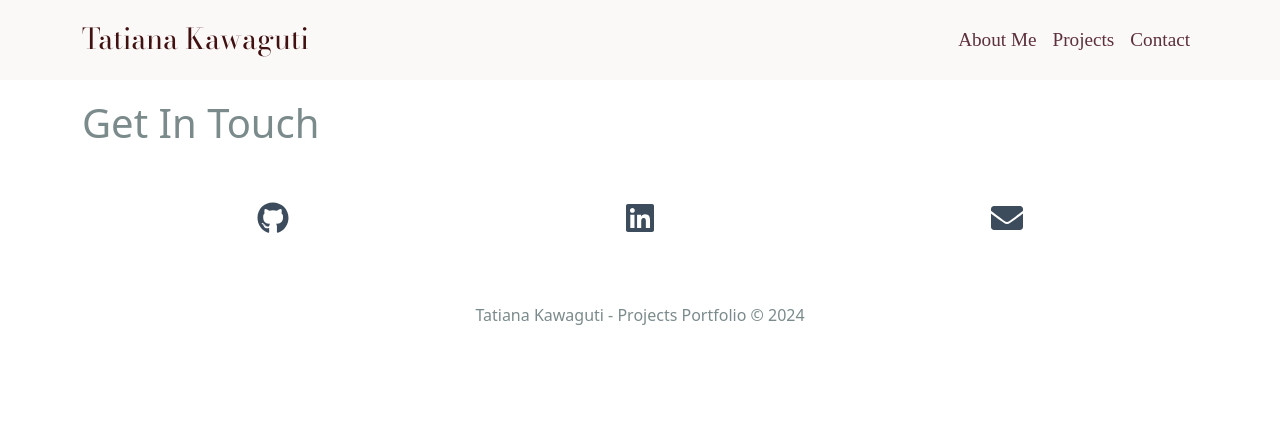
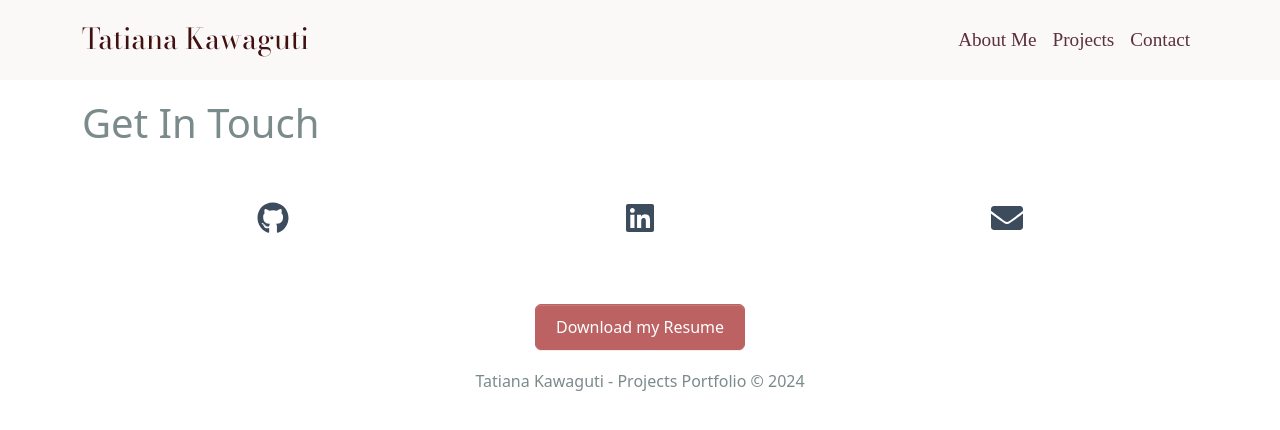
Before and after one commit to midorikawaguti/TatianaK-Portfolio, a React (Create React App) app in the folder frontend/: page /contact in a window 1280 px wide. Shown: the top 430 px of the page. Built offline with nearby package versions, Linux system fonts and the light colour scheme; a web font is replaced by a local one.

Commit message:
Added download CV in ContactScreen

```diff
--- a/frontend/src/App.js
+++ b/frontend/src/App.js
@@ -30,12 +30,24 @@ const App = () => {
 
 
 
+    const downloadCV = () => {
+      console.log('download CV')
+    const link = document.createElement("a");
+    link.href = "https://drive.google.com/file/d/1htVIzWOqoIWelq5NEkHVowjuJBdcfZLQ/view?usp=drive_link";
+    link.target = "_blank"; // Open in a new tab
+    link.download = "Tatiana_Kawaguti_Resume";
+    document.body.appendChild(link);
+    link.click();
+    document.body.removeChild(link);
+};
+
+
   return (
     <div>
       <Header scrollToSection={scrollToSection}/>
       <main className='py-3'>
         <Container>
-          <Outlet/>
+          <Outlet context={{downloadCV}}/>
         </Container>
         <Footer/>
       </main>
--- a/frontend/src/Screens/ContactScreen/ContactScreen.jsx
+++ b/frontend/src/Screens/ContactScreen/ContactScreen.jsx
@@ -1,10 +1,15 @@
 import React from 'react'
-import {Row, Col} from 'react-bootstrap';
+import {Row, Col, Button} from 'react-bootstrap';
 import { FaGithub, FaLinkedin, FaEnvelope } from 'react-icons/fa';
 import { Link } from 'react-router-dom';
+import { useOutletContext } from 'react-router-dom';
 
 const ContactScreen = () => {
+
+  const { downloadCV } = useOutletContext();
+
   return (
+
     <>
     <h1>Get In Touch</h1>
        <Row className="container-2">
@@ -24,6 +29,11 @@ const ContactScreen = () => {
             </a>
           </Col>
         </Row>
+        <Row>
+            <div className="homeScreenButton">
+              <Button onClick={downloadCV}>Download my Resume</Button>
+            </div>
+        </Row>
 
     </>
   )
--- a/frontend/src/Screens/HomeScreen/HomeScreen.jsx
+++ b/frontend/src/Screens/HomeScreen/HomeScreen.jsx
@@ -8,20 +8,11 @@ import About from '../../Components/About/About.jsx';
 import projects from '../../projects';
 import { ReactTyped as Typed } from 'react-typed';
 import { FaGithub, FaLinkedin, FaEnvelope } from 'react-icons/fa';
+import { useOutletContext } from 'react-router-dom';
 
 const HomeScreen = () => {
 
-
-  const downloadCV = () => {
-  const link = document.createElement("a");
-  link.href = "https://drive.google.com/file/d/1htVIzWOqoIWelq5NEkHVowjuJBdcfZLQ/view?usp=drive_link";
-  link.target = "_blank"; // Open in a new tab
-  link.download = "Tatiana_Kawaguti_Resume";
-  document.body.appendChild(link);
-  link.click();
-  document.body.removeChild(link);
-};
-
+  const { downloadCV } = useOutletContext();
 
   return (
     <>
```
